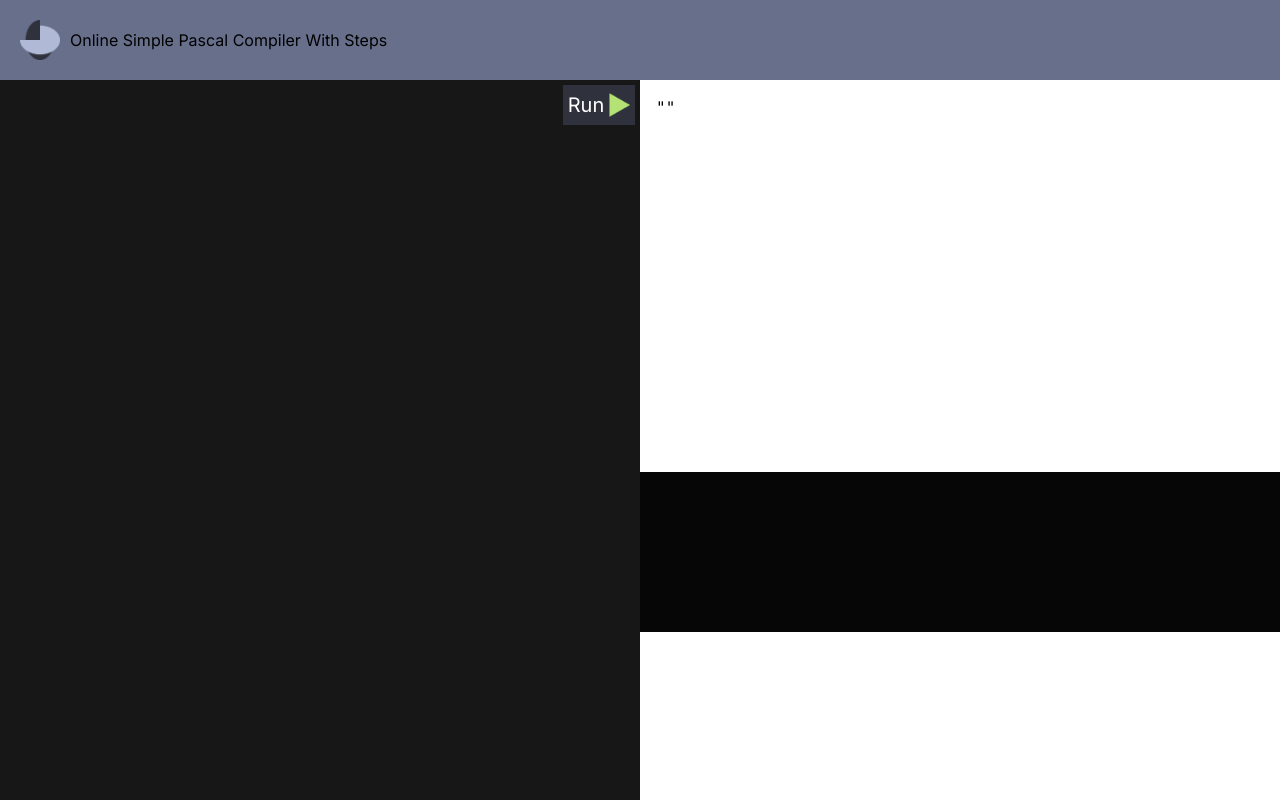
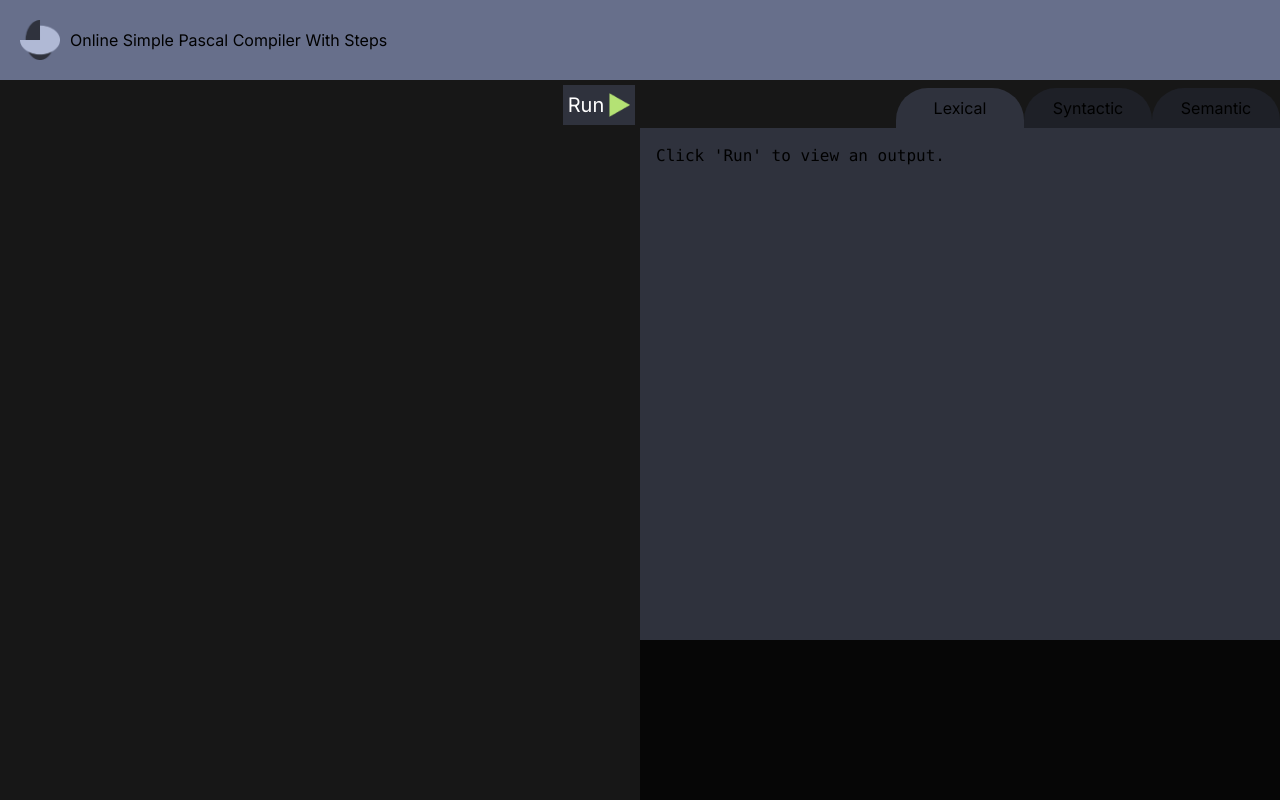
Before and after one commit to guirque/SimplePascalCompiler-FrontEnd, a Next.js app: page / in a window 1280 px wide. Built offline with nearby package versions, Linux system fonts and the light colour scheme.

Commit message:
feat: reorganizando saidas e botoes de fases
Agora, é possível alternar entre resultados de diferentes fases, processando-os de acordo. Além disso, o console exibe erros e alertas.

```diff
--- /dev/null
+++ b/app/Interfaces/compilationResponse.ts
@@ -0,0 +1,8 @@
+export default interface compilationResponse
+{
+    lexical: any[],
+    syntatic: any,
+    semantic: any,
+    errors?: string[],
+    warnings?: string[]
+}
--- a/app/components/CodeArea/SendDataButton/SendDataButton.tsx
+++ b/app/components/CodeArea/SendDataButton/SendDataButton.tsx
@@ -8,10 +8,31 @@ interface sendDataButtonParams
     code: string
 }
 
+
+const requestLexicalAnalysis = async (codeToSend: string, changeOutput:Function) =>
+    {
+        console.log("Code received: ", codeToSend);
+        const url = `http://${process.env.SERVER ?? 'localhost'}:${process.env.SERVER_PORT ?? 3000}/LexicalAnalysis`;
+        const response = await fetch(url,
+            {
+                method: "POST",
+                headers: {
+                    "Accept": "application/json",
+                    "Content-Type": "application/json"
+                },
+                body: JSON.stringify({
+                    code: codeToSend
+                })
+            });
+        changeOutput(await response.json());
+    }
+
+
+//Syntactic Analysis Request
 const sendCode = async (codeToSend: string, changeOutput:Function) =>
 {
     console.log("Code received: ", codeToSend);
-    const url = `http://${process.env.SERVER ?? 'localhost'}:${process.env.SERVER_PORT ?? 3000}/LexicalAnalysis`;
+    const url = `http://${process.env.SERVER ?? 'localhost'}:${process.env.SERVER_PORT ?? 3000}/SyntacticAnalysis`;
     const response = await fetch(url,
         {
             method: "POST",
@@ -23,10 +44,8 @@ const sendCode = async (codeToSend: string, changeOutput:Function) =>
                 code: codeToSend
             })
         });
-    changeOutput(
-        {
-            lexical: (await response.json())
-        });
+    changeOutput(await response.json());
+    console.log("Answer received");
 }
 
 const SendDataButton = (params:any) =>
@@ -39,7 +58,6 @@ const SendDataButton = (params:any) =>
                 sendCode(codeForRequest, params.changeOutput);
             }}></input>
         <img src="Run.png"></img>
-
     </div>);
 }
 export default SendDataButton;
--- a/app/components/Console/Console.tsx
+++ b/app/components/Console/Console.tsx
@@ -1,8 +1,18 @@
+import compilationResponse from '@/app/Interfaces/compilationResponse';
 import style from './Console.module.css'
 import React, { Dispatch, SetStateAction } from "react";
 
 const Console = (params: any) =>
 {
-    return (<pre className={style.console}></pre>);
+
+    let output: compilationResponse = params.output;
+    const errorMessages = output.errors?.map((errorMsg, i)=> <code className={style.error} key={i}>{errorMsg}</code>);
+    const warningMessages = output.warnings?.map((warningMsg, i)=> <code className={style.error} key={i}>{warningMsg}</code>);
+
+    return (
+    <pre className={style.console}>
+        {errorMessages}
+        {warningMessages}
+    </pre>);
 }
 export default Console;
--- a/app/components/Output/Output.tsx
+++ b/app/components/Output/Output.tsx
@@ -1,11 +1,44 @@
+import React, { Dispatch, SetStateAction, useEffect, useState } from "react";
+
 import style from './Output.module.css'
-import React, { Dispatch, SetStateAction, useEffect } from "react";
+import PhaseButton from "./PhaseButton/PhaseButton";
+import compilationResponse from "@/app/Interfaces/compilationResponse";
 
 const Output = (params:any) =>
 {
 
-    return (<pre id={style.output}>
-        {JSON.stringify(params.output.lexical).replace(/},/g, '},\n')}
-    </pre>);
+    const [currentPhase, setCurrentPhase] = useState('Lexical');
+
+    let data: compilationResponse = params.output;
+    let outputData = `Click 'Run' to view an output.`;
+
+    if(data.lexical) switch(currentPhase)
+    {
+        case 'Lexical':
+            outputData = JSON.stringify(data.lexical).replace(/},/g, '},\n');
+            break;
+        case 'Syntactic':
+            outputData = JSON.stringify(data.syntatic);
+            break;
+        case 'Semantic':
+            outputData = JSON.stringify(data.semantic);
+            break;
+    }
+
+    let types = ['Lexical', 'Syntactic', 'Semantic'];
+    let elements = types.map((phase)=>
+        {
+            const colorAttr = (currentPhase == phase) ? 'var(--shade)' :  'var(--darker-shade)';
+            return <PhaseButton text={phase} color={colorAttr} currentPhase={currentPhase} changePhase={setCurrentPhase} key={phase}></PhaseButton>
+        });
+    return (
+    <div id={style.outputArea}>
+        <nav id={style.buttons}>
+            {elements}
+        </nav>
+        <pre id={style.output}>
+            {outputData}
+        </pre>
+    </div>);
 }
 export default Output;
--- /dev/null
+++ b/app/components/Output/PhaseButton/PhaseButton.tsx
@@ -0,0 +1,20 @@
+import React, { Dispatch, SetStateAction, SyntheticEvent, useEffect } from "react";
+
+import style from './PhaseButton.module.css'
+
+const PhaseButton = (params:any) =>
+{
+
+    const changeState = (e:SyntheticEvent)=>
+    {
+        e.preventDefault();
+        params.changePhase(params.text);
+    }
+
+    return (<>
+    <button style={{backgroundColor: params.color}} className={style.phasebutton} id={params.text} onClick={changeState}>
+        {params.text}
+    </button>
+    </>);
+}
+export default PhaseButton;
--- a/app/page.tsx
+++ b/app/page.tsx
@@ -11,7 +11,7 @@ import Output from './components/Output/Output';
 export default function Home() {
 
   const [code, setCode] = useState('');
-  const [output, setOutput] = useState({lexical: '', sintatic: '', semantic: '', exec: ''});
+  const [output, setOutput] = useState({lexical: '', syntactic: '', semantic: '', exec: '', errors: [], warnings: []});
 
   return (<>
 
@@ -20,7 +20,7 @@ export default function Home() {
   <div id='mainArea'>
     <Codearea changeCode={setCode} code={code} changeOutput={setOutput}></Codearea>
     <Output output={output}></Output>
-    <Console></Console>
+    <Console output={output}></Console>
   </div>
   </form>
 
```
